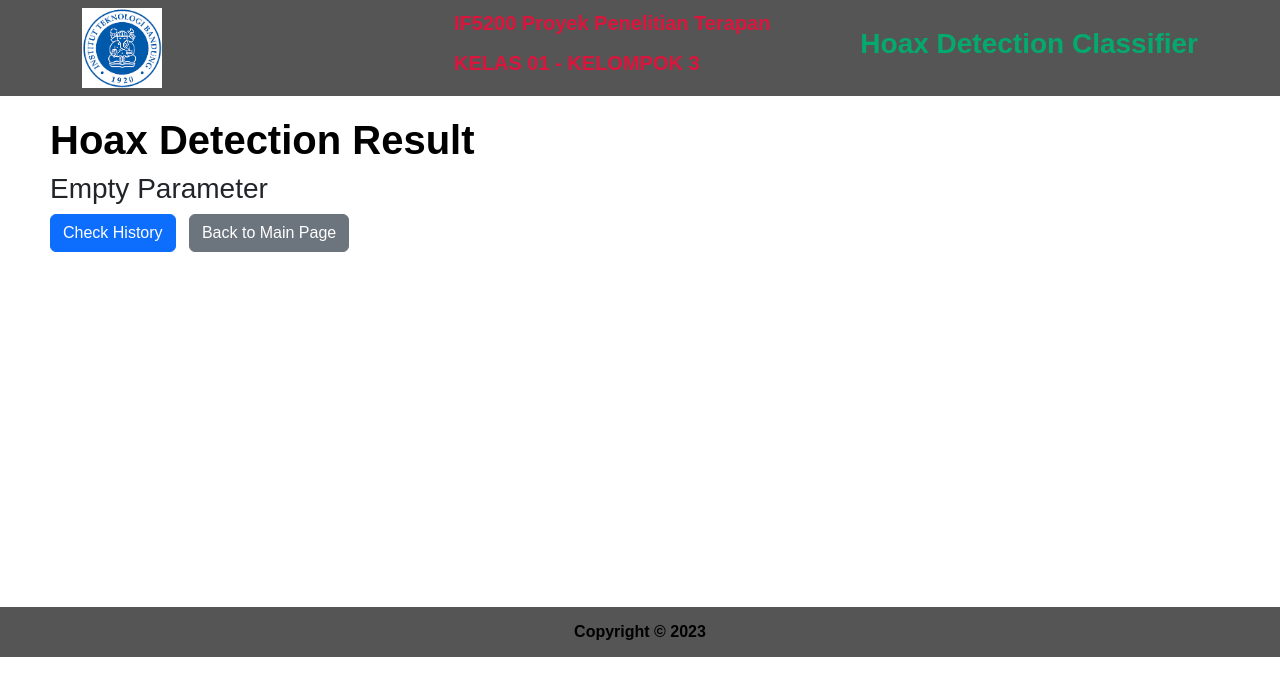
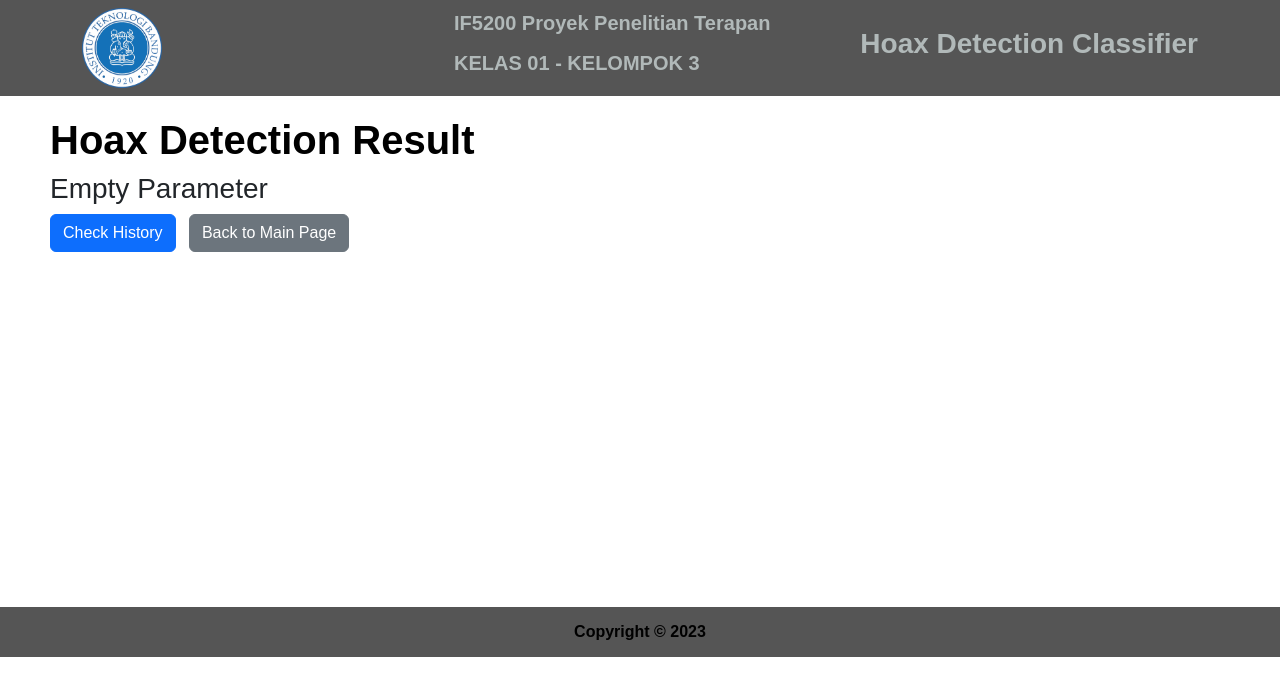
Before and after one commit to Steve23522016/frontend-ppt, a React (Create React App) app: page /result in a window 1280 px wide. Shown: the top 696 px of the page. Built offline with nearby package versions, Linux system fonts and the light colour scheme.

Commit message:
Frontend-PPT : website revision after meeting, add summarization result field

```diff
--- a/src/real_layout_page/HistoryDetection.js
+++ b/src/real_layout_page/HistoryDetection.js
@@ -10,7 +10,7 @@ import FloatingLabel from 'react-bootstrap/FloatingLabel';
 import Toast from 'react-bootstrap/Toast';
 import ToastContainer from 'react-bootstrap/ToastContainer';
 import Table from 'react-bootstrap/Table';
-import {DUMMY_LIST_ITEM_HISTORY, ENDPOINT_URL} from '../config/constants.js';
+import {ENDPOINT_URL} from '../config/constants.js';
 
 function HistoryDetection() {
     const [textKeyword, setTextKeyword] = useState(null)
@@ -161,6 +161,7 @@ function HistoryDetection() {
                                             <th>ID</th>
                                             <th>Input Text/Paragraph</th>
                                             <th>Detection Category</th>
+                                            <th>Summarization Result</th>
                                             <th>Output Label</th>
                                             <th>Date</th>
                                             <th>Action</th>
@@ -171,10 +172,11 @@ function HistoryDetection() {
                                             listItems.map(item =>
                                                 <tr key={item.id}>
                                                     <td>{item.id}</td>
-                                                    <td style={{maxWidth: '100px'}}>{item.input_text}</td>
+                                                    <td className="restrict-column">{item.input_text}</td>
                                                     <td>{item.process_category}</td>
+                                                    <td className="restrict-column">{item.summarization_result ? item.summarization_result : 'None'}</td>
                                                     <td>{item.output_label}</td>
-                                                    <td>{item.date}</td>
+                                                    <td className="restrict-column">{item.date}</td>
                                                     <td>
                                                         <Button variant="danger" onClick={(e) => deleteItem(e, item.id)}>
                                                             Delete
--- a/src/real_layout_page/ResultDetection.js
+++ b/src/real_layout_page/ResultDetection.js
@@ -7,6 +7,7 @@ import { useLocation, Link } from 'react-router-dom'
 import {ENDPOINT_URL} from '../config/constants.js';
 
 function ResultDetection() {
+    const [summarizationResult, setSummarizationResult] = useState(null)
     const [labelResult, setLabelResult] = useState(null)
     let location = useLocation();
     let isLabelSet = false;
@@ -24,6 +25,7 @@ function ResultDetection() {
                 });
                 const realData = await data.json()
                 setLabelResult(realData.labelResult)
+                setSummarizationResult(realData.summarizationResult)
             }
 
             isLabelSet = true;
@@ -49,6 +51,15 @@ function ResultDetection() {
                                 <h4>Classifier Type</h4>
                                 <div className="text">{location.state.inputType}</div>
                             </div>
+                            {
+                                summarizationResult
+                                ?
+                                    <div className="input-cell">
+                                        <h4>Summarization Result</h4>
+                                        <div className="text">{summarizationResult}</div>
+                                    </div>
+                                : false
+                            }
                             <div className={(labelResult == "hoax") ? "output-cell-hoax" : "output-cell-non-hoax"}>
                                 <span><h4>Label</h4></span>
                                 <div className="text">{labelResult}</div>
--- a/src/real_layout_page/inc/Header.js
+++ b/src/real_layout_page/inc/Header.js
@@ -1,5 +1,5 @@
 import '../../stylesheet/inc/Header.css';
-import ITBLogo from '../../image/itb-logo.png';
+import ITBLogoWithoutBackground from '../../image/itb-logo-without-background.png';
 import { Container, Row, Col } from 'react-bootstrap';
 
 function Header() {
@@ -7,7 +7,7 @@ function Header() {
         <div class="navbar">
             <Container>
                 <Col md={4} xs={12}>
-                    <img src={ITBLogo} alt="ITB Logo" class="campus-logo" />
+                    <img src={ITBLogoWithoutBackground} alt="ITB Logo" class="campus-logo" />
                 </Col>
                 <Col md={4} xs={12}>
                     <Row>
--- a/src/stylesheet/HistoryDetection.css
+++ b/src/stylesheet/HistoryDetection.css
@@ -9,3 +9,8 @@ body {
 .list-item {
     padding-top: 20px !important;
 }
+
+.restrict-column {
+    max-width: 100px;
+    word-wrap: break-word;
+}
--- a/src/stylesheet/inc/Header.css
+++ b/src/stylesheet/inc/Header.css
@@ -21,13 +21,13 @@
 
 .navbar .course-title {
     font-size: 20px;
-    color: crimson;
+    color: rgb(177, 185, 185);
     font-weight: bold;
     margin-bottom: 10px;
 }
 
 .navbar .app-name {
-    color : #04AA6D;
+    color : rgb(177, 185, 185);
     text-align: right;
     font-weight: bolder;
 }
```
Also changed, not shown: src/image/itb-logo-without-background.png (added).
